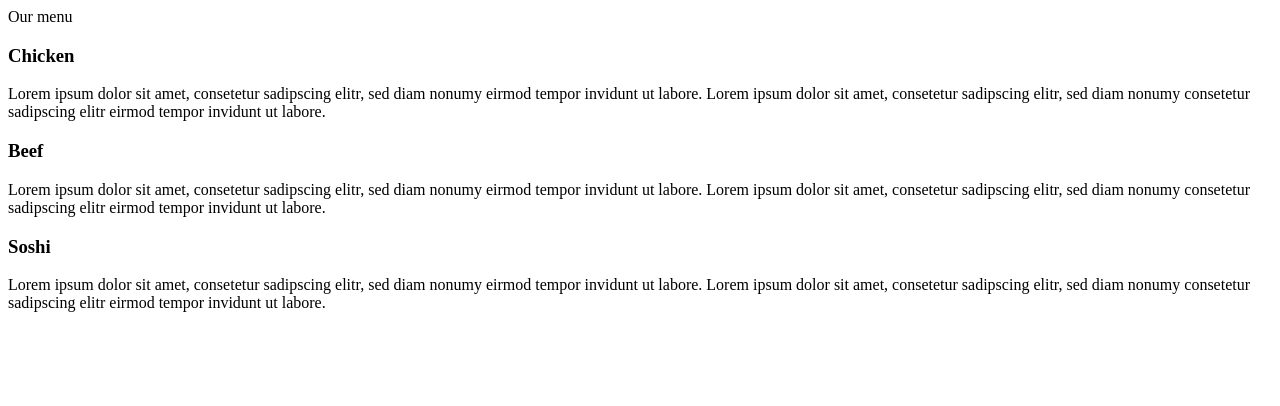
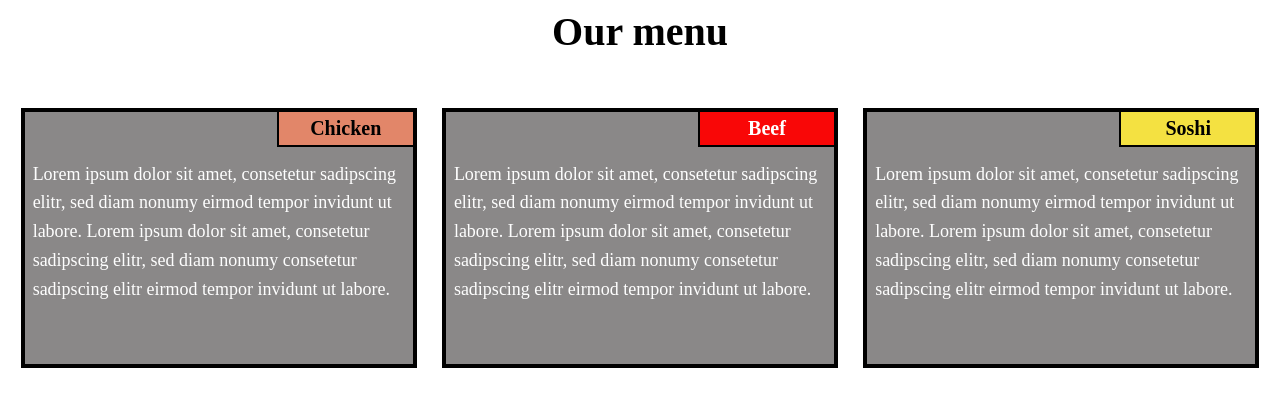
Before and after one commit to Ali200396/coursera, a plain HTML site: page index.html in a window 1280 px wide. Drawn offline with Linux system fonts and the light colour scheme.

Commit message:
Update index.html

```diff
--- a/index.html
+++ b/index.html
@@ -5,7 +5,7 @@
             <meta name= "description" content= "this is new website for all people">
             <title></title>
             <style></style>
-            <link rel="stylesheet" href= "coese.css">
+            <link rel="stylesheet" href= "index.css">
 </head>
 <body>
  <header>Our menu</header>
```
